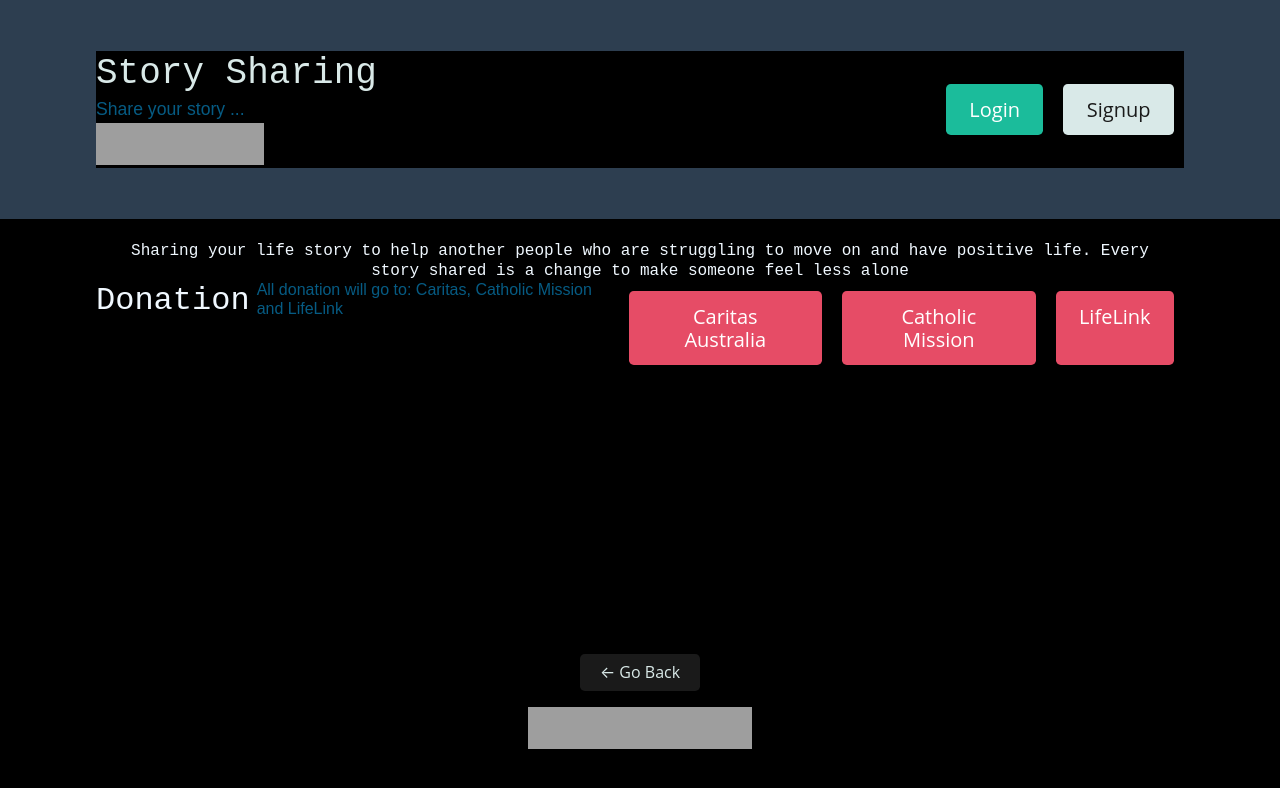
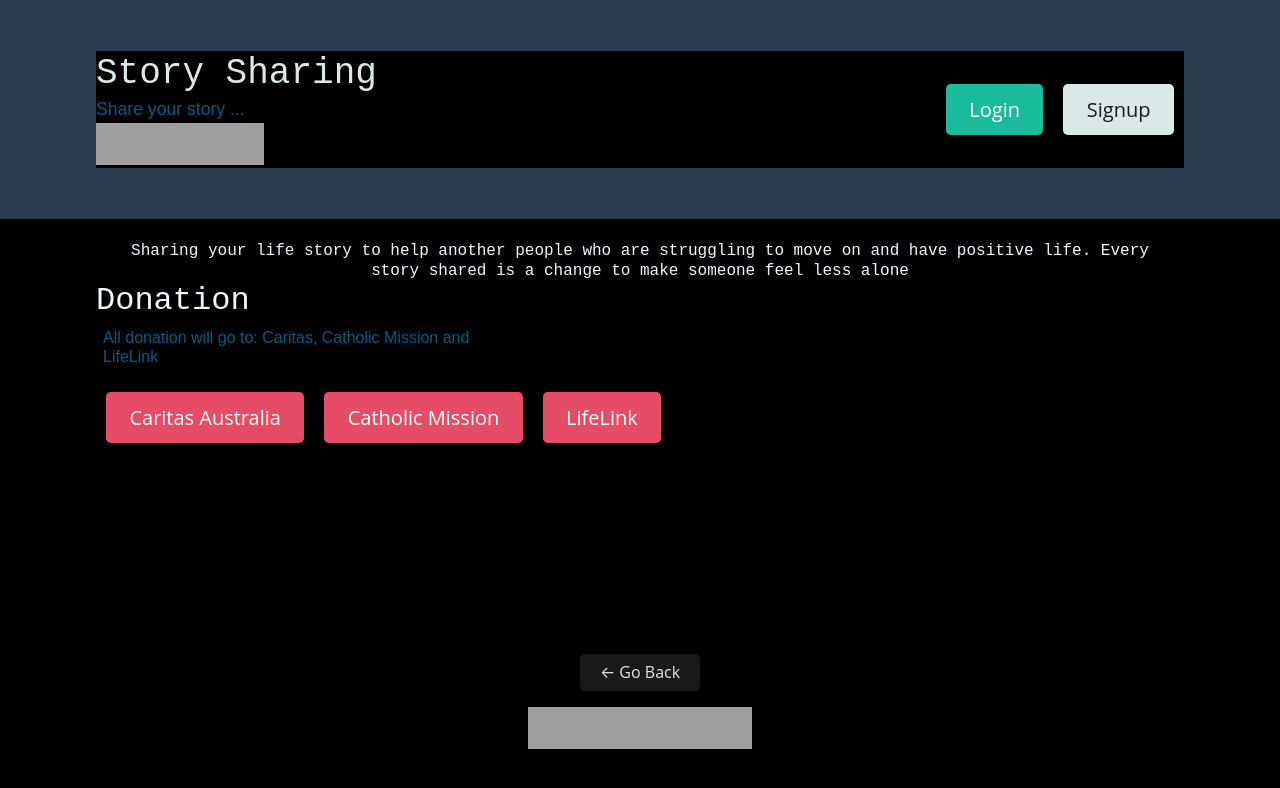
Before and after one commit to B-smd/Life-Stories, a React (Create React App) app in the folder client/: page /donate in a window 1280 px wide. Shown: the top 788 px of the page. Built offline with nearby package versions, Linux system fonts and the light colour scheme; grey boxes are pictures that could not be loaded; a web font is replaced by a local one.

Commit message:
Update to package.json

```diff
--- a/client/src/pages/Donate.js
+++ b/client/src/pages/Donate.js
@@ -2,7 +2,7 @@ import React from 'react';
 
 const Donate = () => {
     return (
-        <div className= "display-flex justify-content-space-between donation">
+        <div className= "justify-content-center donation">
         <h2  style= {{color: "aliceblue"}}>Donation</h2>
         <ul>All donation will go to: Caritas, Catholic Mission and LifeLink</ul>
         <a className="btn btn-lg btn-danger m-2" href="https://www.caritas.org.au/" style={{"margin": "auto"}}>Caritas Australia</a>
--- a/package.json
+++ b/package.json
@@ -6,7 +6,7 @@
     "scripts": {
       "start": "node server/server.js",
       "develop": "concurrently \"cd server && npm run watch\" \"cd client && npm start \"",
-      "install": "cd server && npm i && cd ../client1 && npm i",
+      "install": "cd server && npm i && cd ../client && npm i",
       "seed": "cd server && npm run seed",
       "build": "cd client1 && npm run build"
     },
```
